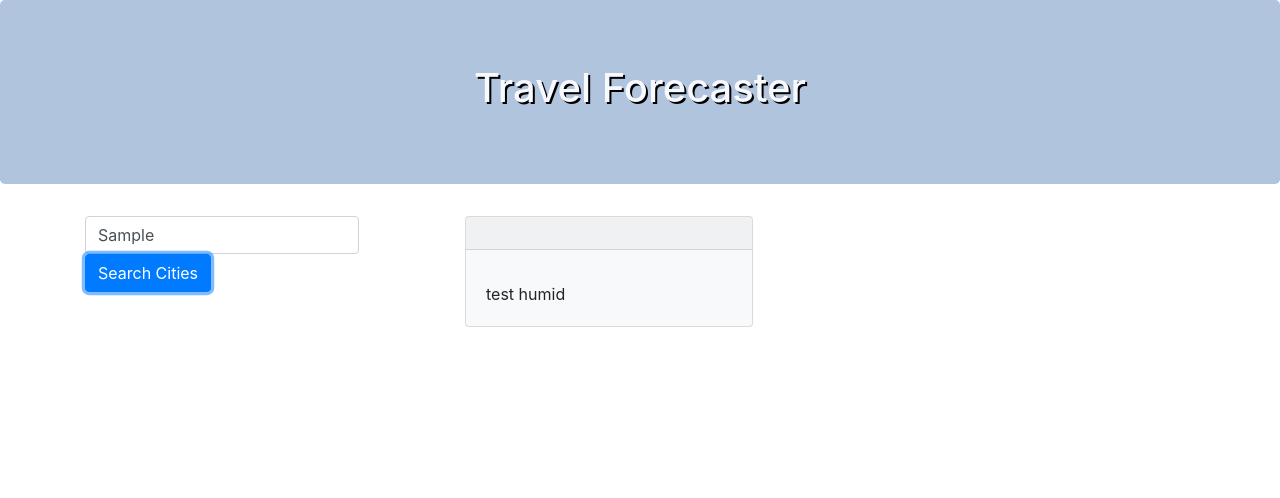
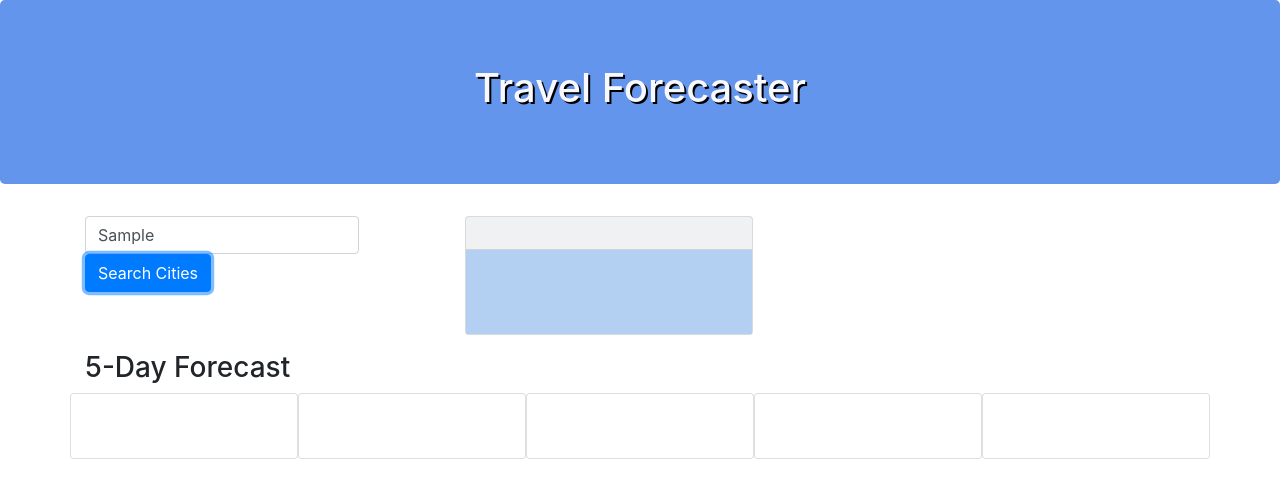
Before and after one commit to myfyrefly/travel-forecast, a plain HTML site: page index.html in a window 1280 px wide. Both pictures are taken after typing "Sample" into the empty fields and a click on the button "Search Cities". Drawn offline with nearby package versions, Linux system fonts and the light colour scheme; no server answers.

Commit message:
API data for city weather search set

```diff
--- a/index.html
+++ b/index.html
@@ -11,19 +11,18 @@
     crossorigin="anonymous"></script>
     <!--Bootstrap-->
     <link rel="stylesheet" href="https://maxcdn.bootstrapcdn.com/bootstrap/4.0.0/css/bootstrap.min.css" integrity="sha384-Gn5384xqQ1aoWXA+058RXPxPg6fy4IWvTNh0E263XmFcJlSAwiGgFAW/dAiS6JXm" crossorigin="anonymous">
-    <!--font awesome-->
-    <script src="https://kit.fontawesome.com/4e035445ec.js" crossorigin="anonymous"></script>
-</head>
+    </head>
 
 <body>
   <!--inline styling seems to be the easiest way to style bootstrap elements-->
-  <div class="jumbotron" style="color:ghostwhite; background-color: lightsteelblue; text-shadow: black 2px 2px;">
+  <div class="jumbotron" style="color:ghostwhite; background-color: cornflowerblue; text-shadow: black 2px 2px;">
     <h1 class="text-center">Travel Forecaster</h1>
   </div>
     <!--search "form" card-->
     <div class="container">
       <div class="row">
         <div class="col-4">
+
           <div class="form-group form-inline">
             <input type="text" name="city" id="city" class="form-control" placeholder="City Name">
             <button id="searchWeather" class="btn btn-primary">Search Cities</button>
@@ -32,11 +31,33 @@
         <div class="col-8">
           <div id="currentWeather" class="card bg-light mb-3" style="max-width: 18rem;">
             <div id="currentDay"></div>
-            <div class="card-header"><h5></h5></div> <!--consider moment.js for dynamic date-->
-            <div id="mainCard" class="card-body">
+            <div class="card-header"><h5></h5></div> <!--moment.js for dynamic date-->
+            <div id="mainCard" class="card-body" style="background-color: rgb(179, 208, 243);">
               <h5 id="currentCity" class="card-title"></h5>
               <p id="weatherNow" class="card-text"></p>
             </div>
+          </div>
+      </div>
+    </div>
+    <div class="row">
+      <div class="col">
+        <h3>5-Day Forecast</h3>
+        <div class="row">
+          <div class="col card">
+            <div class="card-body" id="day1Card"></div>
+          </div>
+          <div class="col card">
+            <div class="card-body" id="day2Card"></div>
+          </div>
+          <div class="col card">
+            <div class="card-body" id="day3Card"></div>
+          </div>
+          <div class="col card">
+            <div class="card-body" id="day4Card"></div>
+          </div>
+          <div class="col card">
+            <div class="card-body" id="day5Card"></div>
+          </div>
         </div>
       </div>
 
@@ -52,7 +73,7 @@
 <!--Moment JS-->
 <script src="library/moment.js"></script>
 <!--Bootstrap-->
-<script src="https://code.jquery.com/jquery-3.2.1.slim.min.js" integrity="sha384-KJ3o2DKtIkvYIK3UENzmM7KCkRr/rE9/Qpg6aAZGJwFDMVNA/GpGFF93hXpG5KkN" crossorigin="anonymous"></script>
+<!--<script src="https://code.jquery.com/jquery-3.2.1.slim.min.js" integrity="sha384-KJ3o2DKtIkvYIK3UENzmM7KCkRr/rE9/Qpg6aAZGJwFDMVNA/GpGFF93hXpG5KkN" crossorigin="anonymous"></script>-->
 <script src="https://cdnjs.cloudflare.com/ajax/libs/popper.js/1.12.9/umd/popper.min.js" integrity="sha384-ApNbgh9B+Y1QKtv3Rn7W3mgPxhU9K/ScQsAP7hUibX39j7fakFPskvXusvfa0b4Q" crossorigin="anonymous"></script>
 <script src="https://maxcdn.bootstrapcdn.com/bootstrap/4.0.0/js/bootstrap.min.js" integrity="sha384-JZR6Spejh4U02d8jOt6vLEHfe/JQGiRRSQQxSfFWpi1MquVdAyjUar5+76PVCmYl" crossorigin="anonymous"></script>
 
--- a/script.js
+++ b/script.js
@@ -1,38 +1,82 @@
-//current date
+//these divs are for Current City Weather
+var mainCard = $("#weatherNow")
+var your20Icon = $("<img>").addClass("iconDiv")
+var your20temp = $("<h6>").addClass("tempDiv");
+var your20humid = $("<h6>").addClass("humidDiv");
+var your20wind = $("<h6>").addClass("windDiv");
+var your20uv = $("<h6>").addClass("uvDiv");
 
+//these divs are for the 5-day Cards
+var day1Card = $("#day1Card")
+var card1Date = $("<div>")
+var card1Icon = $("<img>")
+var card1Temp = $("<div>")
+var card1Humidity = $("<div>")
 
-//these divs are for each data item needed - will go inside the <p> #weatherNow
-var mainCard = $("#weatherNow")
-var your20Icon = $("<div>").addClass("iconDiv")
-var your20temp = $("<div>").addClass("tempDiv");
-var your20humid = $("<div>").addClass("humidDiv");
-var your20wind = $("<div>").addClass("windDiv");
-var your20uv = $("<div>").addClass("uvDiv");
+var day2Card = $("#day2Card")
+var card2Date = $("<div>")
+var card2Icon = $("<img>")
+var card2Temp = $("<div>")
+var card2Humidity = $("<div>")
 
-your20humid.text("test humid");
+//append divs to cards
+day1Card.append(card1Date).append(card1Icon).append(card1Temp).append(card1Humidity);
+day2Card.append(card2Date).append(card2Icon).append(card2Temp).append(card2Humidity);
+
 
 //adding my divs to my current city weather card
 mainCard.append(your20Icon).append(your20temp).append(your20humid).append(your20wind).append(your20uv);
 
+//my search button click event - search for weather of specific cities
+$("#searchWeather").click(function(){
+  var city = $("#city").val();
+  //city search current weather
+  var cityQueryURL = "http://api.openweathermap.org/data/2.5/weather?q=" + city + "&units=imperial&appid=69495130452b6690f1d83e33e635a5f7";
+  //five-day forcast
+  var fiveDayQueryURL = "http://api.openweathermap.org/data/2.5/forecast?q=" + city + "&units=imperial&appid=69495130452b6690f1d83e33e635a5f7";
 
- var queryURL = "http://api.openweathermap.org/data/2.5/weather?zip=78250,us&units=imperial&appid=69495130452b6690f1d83e33e635a5f7";
+      $.ajax({
+        url: cityQueryURL,
+        method: "GET"
+      }).then(function(data) {
 
-    $.ajax({
-      url: queryURL,
-      method: "GET"
-    }).then(function(response) {
-        var nowTemp = (response.main.temp);
-        var nowHumid = (response.main.humidity + '%')
-        var nowWind = (response.wind.speed + 'mph')
+        var nowIcon = "https://openweathermap.org/img/wn/" + (data.weather[0].icon) + ".png";
+        var nowTemp = (data.main.temp);
+        var nowHumid = (data.main.humidity + '%')
+        var nowWind = (data.wind.speed + 'mph')
 
-        $("#currentCity").text(response.name + ', ' + response.sys.country)
-        $(".card-header").html(moment().format('dddd' + ',' + ' MMMM Do'));
+        //city and date
+        $("#currentCity").text(data.name + ', ' + data.sys.country)
+        $(".card-header").html(moment().format('dddd' + ',' + ' MMMM D'));
         //weather stats below
-        your20Icon.text()
-        your20temp.text('Temperature: ' + nowTemp);
-       your20humid.text("Humidity: " + response.main.humidity + "%");
-       your20wind.text("Wind Speed: " + response.wind.speed + " mph")
+        your20Icon.attr("src", nowIcon);
+        your20temp.text("Temperature: " + nowTemp );
+        your20humid.text("Humidity: " + data.main.humidity + "%");
+        your20wind.text("Wind Speed: " + data.wind.speed + " mph")
+      });
+
+      $.ajax({
+        url: fiveDayQueryURL,
+        method: "GET"
+      }).then(function(fiver) {
+        console.log(fiver);
+        //card dates
+        var day1Date = moment.unix(fiver.list[0].dt).format("dddd, MMMM, D");
+        var day2Date = moment.unix(fiver.list[1].dt).format("dddd, MMMM, D");
+        var day3Date = moment.unix(fiver.list[2].dt).format("dddd, MMMM, D");
+        var day4Date = moment.unix(fiver.list[3].dt).format("dddd, MMMM, D");
+        var day5Date = moment.unix(fiver.list[4].dt).format("dddd, MMMM, D");
+
+        var day1Icon = "https://openweathermap.org/img/wn/" + (fiver.list[0].weather[0].icon) + ".png";
+        var day1Temp = fiver.list[0].main.temp;
+        var day1Humid = fiver.list[0].main.humidity + " %";
+        //day 2 card
 
 
-      console.log(response);
-     });
+
+
+
+
+      })
+
+  });
```
